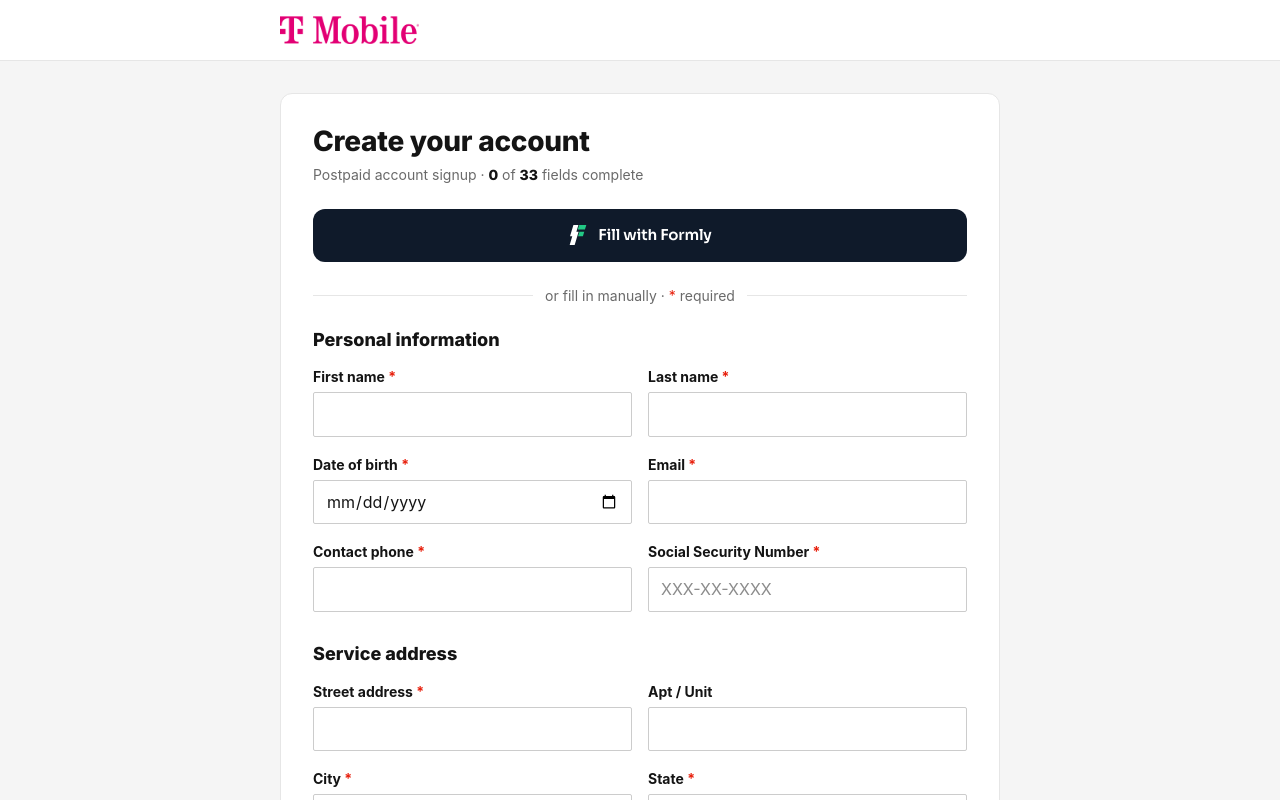
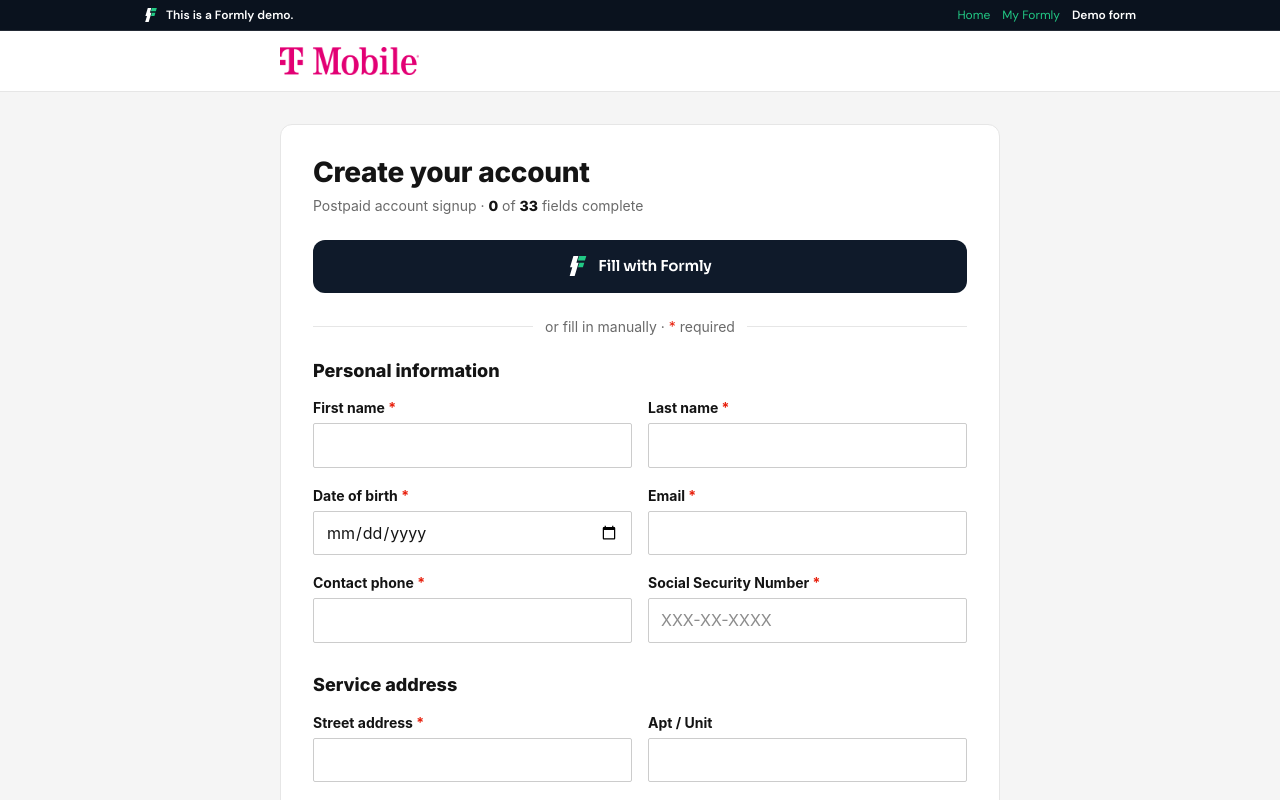
Before and after one commit to salvobonsma/DubHacks2026, a Next.js app: page /tmobile in a window 1280 px wide. Shown: the top 800 px of the page. Built offline with nearby package versions, Linux system fonts and the light colour scheme.

Commit message:
Add a site-wide demo banner with links to Home, My Formly, Demo form
Thin dark strip above every page, like the .gov "official website"
banner. Pages now fill the height under it instead of min-h-screen.

Co-Authored-By: Claude Opus 5.5 <noreply@anthropic.com>

```diff
--- a/app/formly/fill/FillFlow.tsx
+++ b/app/formly/fill/FillFlow.tsx
@@ -175,7 +175,7 @@ export function FillFlow() {
   const filled = rows.filter((r) => r.include && r.value).length;
 
   return (
-    <div className="flex min-h-screen flex-col bg-white">
+    <div className="flex flex-1 flex-col bg-white">
       <header className="flex items-center justify-between bg-navy px-5 py-4">
         <Logo light />
         <span className="flex items-center gap-1.5 rounded-full bg-white/10 px-3 py-1 text-xs font-medium text-white/80 ring-1 ring-white/10">
--- a/app/formly/page.tsx
+++ b/app/formly/page.tsx
@@ -36,7 +36,7 @@ export default function FormlyHome() {
   }, []);
 
   return (
-    <div className="min-h-screen">
+    <div className="flex-1">
       <header className="bg-navy">
         <div className="mx-auto flex max-w-5xl items-center px-4 py-4">
           <Link href="/">
--- a/app/layout.tsx
+++ b/app/layout.tsx
@@ -1,5 +1,6 @@
 import type { Metadata } from "next";
 import { DM_Sans, Sora } from "next/font/google";
+import { DemoBanner } from "@/components/DemoBanner";
 import "./globals.css";
 
 const dmSans = DM_Sans({
@@ -21,7 +22,10 @@ export const metadata: Metadata = {
 export default function RootLayout({ children }: LayoutProps<"/">) {
   return (
     <html lang="en" className={`${dmSans.variable} ${sora.variable} h-full antialiased`}>
-      <body className="min-h-full flex flex-col font-sans">{children}</body>
+      <body className="min-h-full flex flex-col font-sans">
+        <DemoBanner />
+        {children}
+      </body>
     </html>
   );
 }
--- a/app/page.tsx
+++ b/app/page.tsx
@@ -3,7 +3,7 @@ import { Logo } from "@/components/Logo";
 
 export default function Home() {
   return (
-    <main className="flex min-h-screen flex-col items-center justify-center gap-6 bg-navy px-4 text-center">
+    <main className="flex flex-1 flex-col items-center justify-center gap-6 bg-navy px-4 text-center">
       <Logo light className="scale-150" />
       <p className="max-w-md text-white/70">
         Stripe for forms. Fill any signup or checkout with your own data, without handing your files to the business.
--- a/app/tmobile/layout.tsx
+++ b/app/tmobile/layout.tsx
@@ -14,5 +14,5 @@ export const metadata: Metadata = {
 };
 
 export default function TMobileLayout({ children }: { children: React.ReactNode }) {
-  return <div className={`${inter.variable} tm-root`}>{children}</div>;
+  return <div className={`${inter.variable} tm-root flex flex-1 flex-col`}>{children}</div>;
 }
--- a/app/tmobile/page.tsx
+++ b/app/tmobile/page.tsx
@@ -115,7 +115,7 @@ function timeLeft(fields: number) {
 
 function Shell({ children }: { children: React.ReactNode }) {
   return (
-    <div className="flex min-h-screen flex-col">
+    <div className="flex flex-1 flex-col">
       <header className="tm-header">
         <div className="mx-auto flex max-w-3xl items-center px-6 py-4">
           {/* eslint-disable-next-line @next/next/no-img-element */}
--- /dev/null
+++ b/components/DemoBanner.tsx
@@ -0,0 +1,43 @@
+"use client";
+
+import Link from "next/link";
+import { usePathname } from "next/navigation";
+import { Mark } from "./Logo";
+
+const LINKS = [
+  { href: "/", label: "Home" },
+  { href: "/formly", label: "My Formly" },
+  { href: "/tmobile", label: "Demo form" },
+];
+
+/** Thin site-wide strip, like the .gov "official website" banner, marking every page as a demo. */
+export function DemoBanner() {
+  const path = usePathname();
+  return (
+    <div className="border-b border-white/10 bg-[#0a121e] font-sans text-[12px] text-white/75">
+      <div className="mx-auto flex max-w-5xl flex-wrap items-center gap-x-4 gap-y-1 px-4 py-1.5">
+        <span className="flex items-center gap-2">
+          <Mark light className="h-3.5 w-3.5" />
+          <span>
+            <strong className="font-semibold text-white">This is a Formly demo.</strong>
+          </span>
+        </span>
+        <nav className="ml-auto flex items-center gap-3">
+          {LINKS.map((l) => (
+            <Link
+              key={l.href}
+              href={l.href}
+              className={
+                path === l.href
+                  ? "font-semibold text-white"
+                  : "text-[#22C985] transition hover:text-white"
+              }
+            >
+              {l.label}
+            </Link>
+          ))}
+        </nav>
+      </div>
+    </div>
+  );
+}
```
